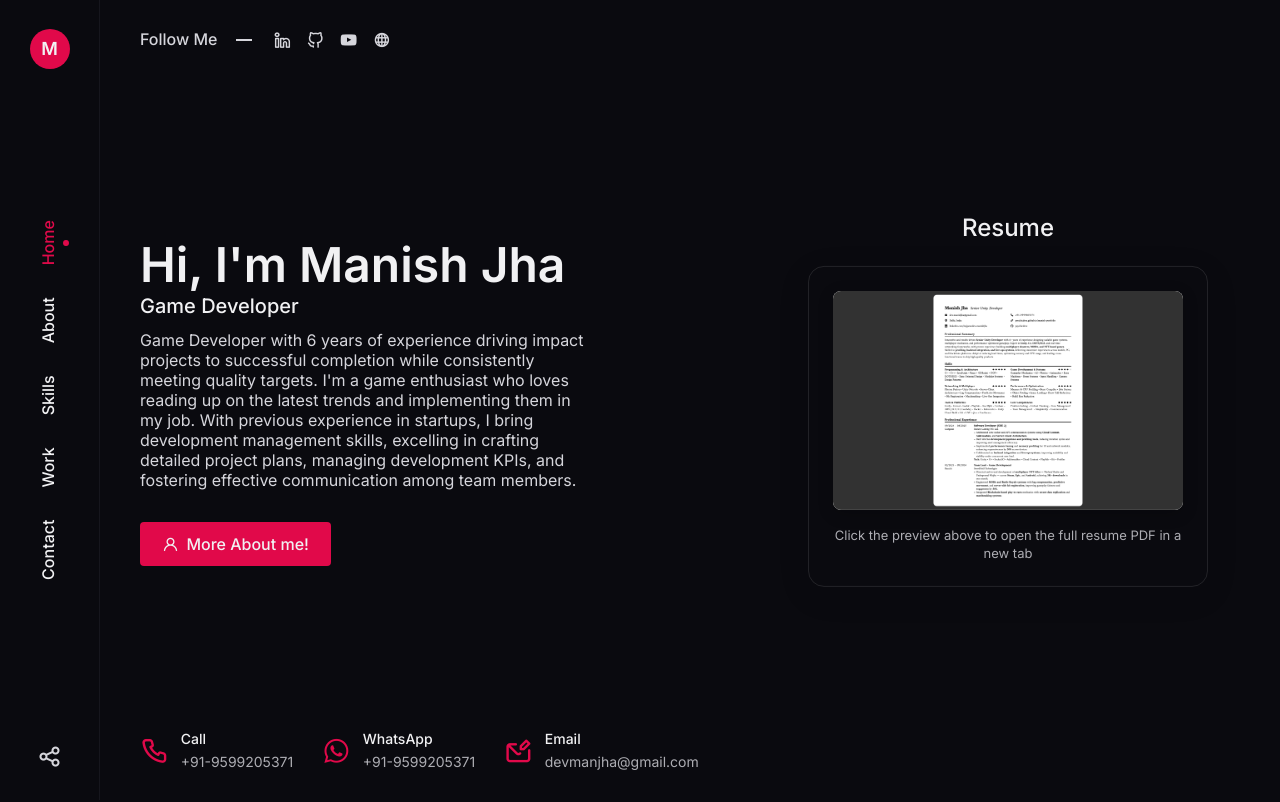
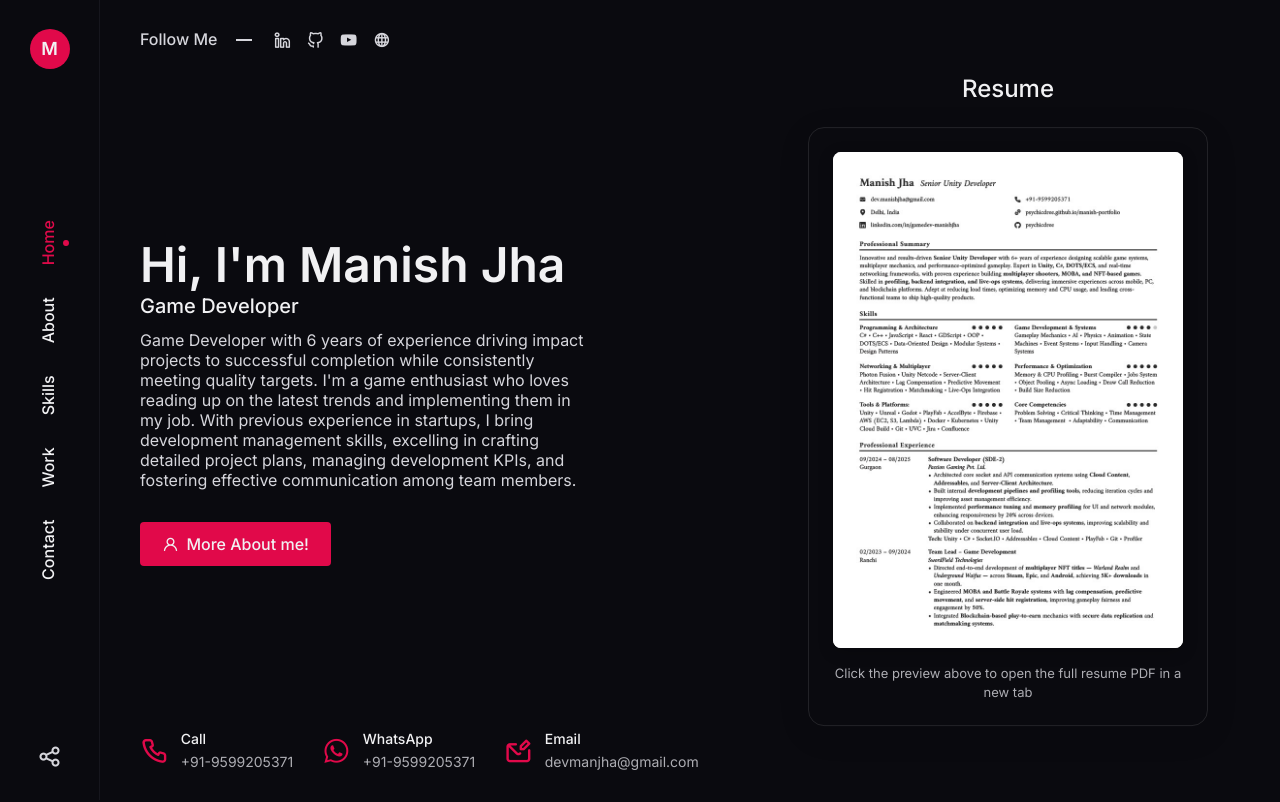
Before and after one commit to psychicDree/manish-portfolio, a Next.js app: page /manish-portfolio/ in a window 1280 px wide. Shown: the top 802 px of the page. Built offline with nearby package versions, Linux system fonts and the light colour scheme; no server answers; a web font is replaced by a local one.

Commit message:
resume updated latest

```diff
--- a/src/components/Home.tsx
+++ b/src/components/Home.tsx
@@ -85,7 +85,7 @@ export default function Home() {
             >
               <div className="resume-preview-image-container">
                 <img
-                  src={getAssetPath("/resume_page-0001.png")}
+                  src={getAssetPath("/resume_page-0001.jpg")}
                   alt="Resume preview - Click to view full PDF"
                   className="resume-preview-image"
                   loading="lazy"
```
Also changed, not shown: public/resume_page-0001.jpg (added), public/resume_page-0001.png (deleted).
